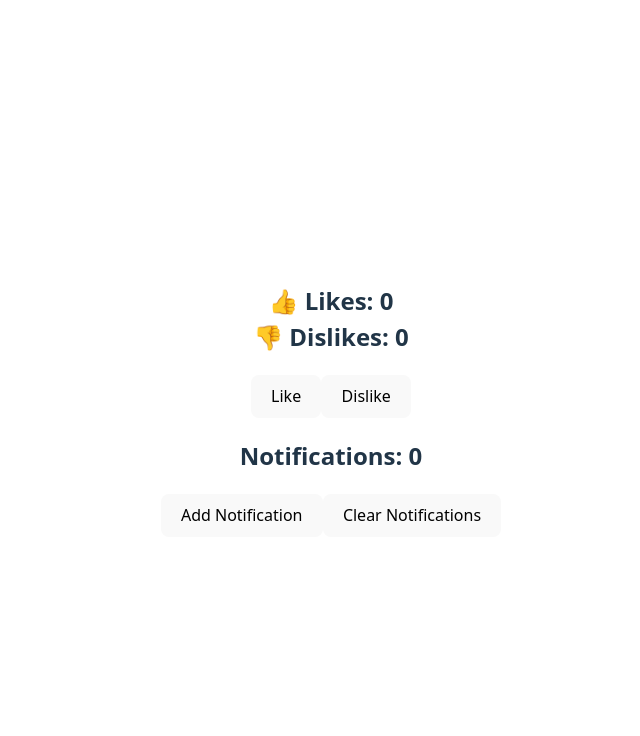
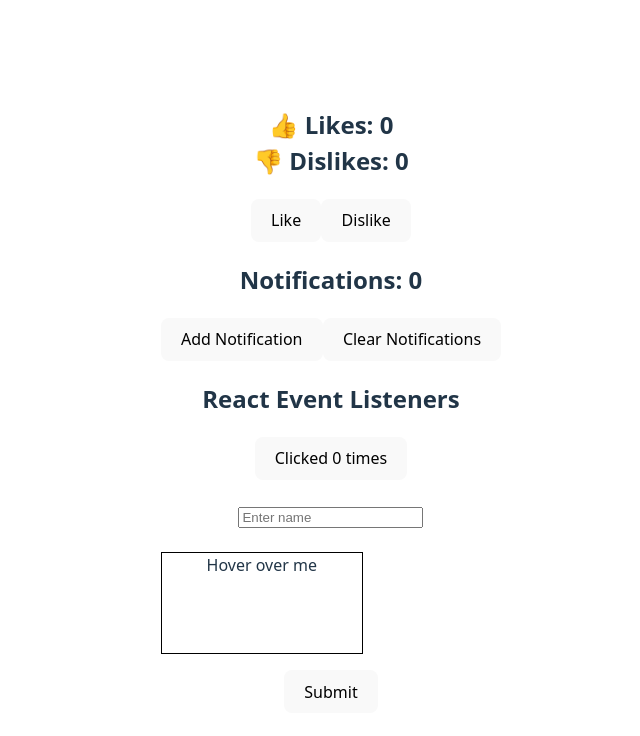
Before and after one commit to Pratham4403/Codolog, a React (Vite) app: page / in a window 1280 px wide. Shown: the top 736 px of the page, without its empty margins (309-949 px from the left). Built offline with nearby package versions, Linux system fonts and the light colour scheme.

Commit message:
Implemented event listeners in react

```diff
--- a/src/App.tsx
+++ b/src/App.tsx
@@ -1,32 +1,58 @@
-import { useState,useEffect } from 'react'
+import { useState, useEffect } from 'react'
 import './App.css'
 
 function App() {
+  // useState implementation
   const [likes, setLikes] = useState(0);
   const [dislikes, setDislikes] = useState(0);
 
+  // useEffect implementation
   const [notifications, setNotifications] = useState(0);
+
   useEffect(() => {
     if (notifications > 0) {
       document.title = `(${notifications}) New Notifications`;
     } else {
       document.title = "No New Notifications";
     }
-  }, [notifications]);      //runs when notifications change
+  }, [notifications]);
 
+  // Event listeners
+  const [count, setCount] = useState(0);
+  const [name, setName] = useState("");
+  const [message, setMessage] = useState("");
+
+  const handleClick = () => {
+    setCount(count + 1);
+  };
+
+  const handleChange = (e: React.ChangeEvent<HTMLInputElement>) => {
+    setName(e.target.value);
+  };
+
+  const handleMouseEnter = () => {
+    setMessage("Mouse entered the box!");
+  };
+
+  const handleKeyDown = (e: React.KeyboardEvent<HTMLInputElement>) => {
+    if (e.key === "Enter") {
+      alert("Enter key pressed!");
+    }
+  };
+
+  const handleSubmit = (e: React.FormEvent<HTMLFormElement>) => {
+    e.preventDefault();
+    alert(`Form submitted by ${name}`);
+  };
 
   return (
     <>
       <div>
-        <h2>👍 Likes: {likes} <br/>👎 Dislikes: {dislikes}</h2>
+        <h2>👍 Likes: {likes} <br /> 👎 Dislikes: {dislikes}</h2>
+        <button onClick={() => setLikes(likes + 1)}>Like</button>
+        <button onClick={() => setDislikes(dislikes + 1)}>Dislike</button>
+      </div>
 
-        <button onClick={() => setLikes(likes + 1)}>
-          Like
-        </button>
-        <button onClick={() => setDislikes(dislikes + 1)}>
-          Dislike
-        </button>
-      </div>
       <div>
         <h2>Notifications: {notifications}</h2>
         <button onClick={() => setNotifications(notifications + 1)}>
@@ -36,8 +62,41 @@ function App() {
           Clear Notifications
         </button>
       </div>
+
+      <div>
+        <h2>React Event Listeners</h2>
+
+        <button onClick={handleClick}>
+          Clicked {count} times
+        </button>
+
+        <br /><br />
+
+        <input
+          type="text"
+          placeholder="Enter name"
+          value={name}
+          onChange={handleChange}
+          onKeyDown={handleKeyDown}
+        />
+
+        <br /><br />
+
+        <div
+          style={{ width: "200px", height: "100px", border: "1px solid black" }}
+          onMouseEnter={handleMouseEnter}
+        >
+          Hover over me
+        </div>
+
+        <p>{message}</p>
+
+        <form onSubmit={handleSubmit}>
+          <button type="submit">Submit</button>
+        </form>
+      </div>
     </>
   );
 }
 
-export default App
+export default App;
```
